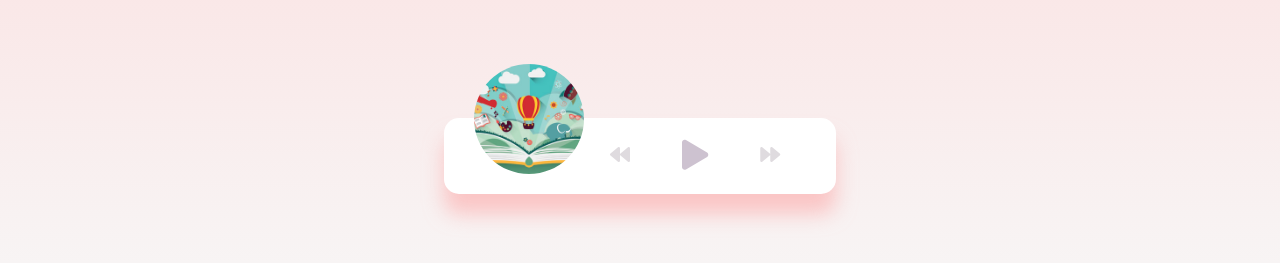
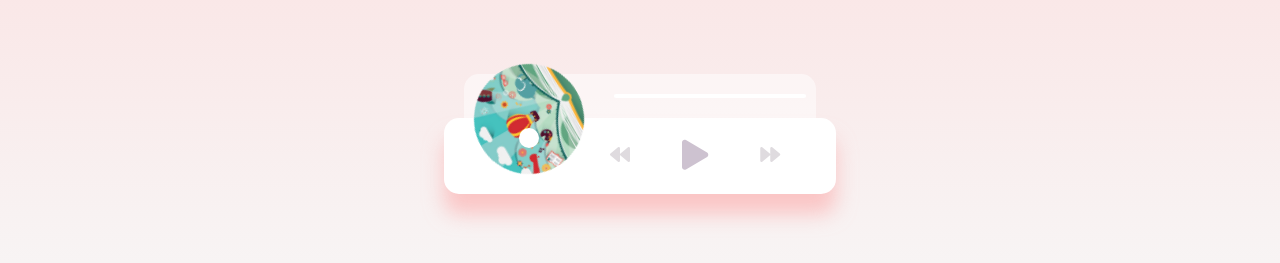
Before and after one commit to Brijeshjha670/Music-Player-Html5-Audio-API, a plain HTML site: page index.html in a window 1280 px wide. Shown: the part 285-548 px from the top of the page. Drawn offline with Linux system fonts and the light colour scheme.

Commit message:
completed  css  part with adding animation in  it

```diff
--- a/index.html
+++ b/index.html
@@ -12,7 +12,7 @@
   </head>
   <body>
     <h1>Music Player</h1>
-    <div class="music-container" id="music-container">
+    <div class="music-container play" id="music-container">
       <div class="music-info">
         <h4 id="title"></h4>
         <div class="progress-container" id="progress-container">
--- a/style.css
+++ b/style.css
@@ -33,6 +33,18 @@ body {
 .img-container {
   position: relative;
   width: 110px;
+}
+
+.img-container::after {
+  content: '';
+  background-color: #fff;
+  border-radius: 50%;
+  position: absolute;
+  bottom: 100%;
+  left: 50%;
+  width: 20px;
+  height: 20px;
+  transform: translate(-50%, 50%);
 }
 
 .img-container img {
@@ -84,3 +96,43 @@ body {
 .action-btn:focus {
   outline: 0;
 }
+
+.music-info {
+  background-color: rgba(255, 255, 255, 0.5);
+  border-radius: 15px 15px 0 0;
+  position: absolute;
+  top: 0;
+  left: 20px;
+  width: calc(100% - 40px);
+  padding: 10px 10px 10px 150px;
+  opacity: 0;
+  transform: translateY(0%);
+  transition: transform 0.3s ease-in, opacity 0.3s ease-in;
+  z-index: 0;
+}
+
+.music-container.play .music-info {
+  opacity: 1;
+  transform: translateY(-100%);
+}
+
+.music-info h4 {
+  margin: 0;
+}
+
+.progress-container {
+  background: #fff;
+  border-radius: 5px;
+  cursor: pointer;
+  margin: 10px 0;
+  height: 4px;
+  width: 100%;
+}
+
+.progress {
+  background-color: #fe8daa;
+  border-radius: 5px;
+  height: 100%;
+  width: 0%;
+  transition: width 0.1s linear;
+}
```
